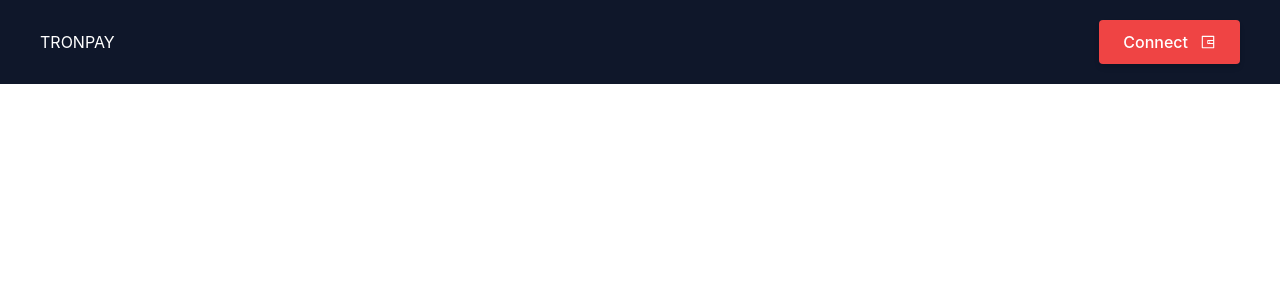
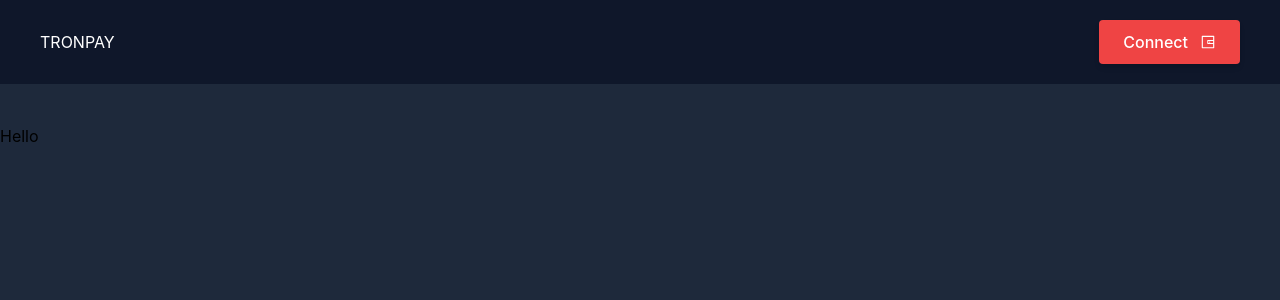
Before and after one commit to mum33n/tronpay, a React (Create React App) app in the folder frontend/: page / in a window 1280 px wide. Shown: the top 300 px of the page. Built offline with nearby package versions, Linux system fonts and the light colour scheme.

Commit message:
configured react router

```diff
--- a/frontend/package.json
+++ b/frontend/package.json
@@ -10,6 +10,7 @@
     "react": "^18.2.0",
     "react-dom": "^18.2.0",
     "react-icons": "^4.4.0",
+    "react-router-dom": "^6.3.0",
     "react-scripts": "5.0.1",
     "tailwind": "^4.0.0",
     "web-vitals": "^2.1.4"
--- a/frontend/src/App.js
+++ b/frontend/src/App.js
@@ -1,11 +1,19 @@
 import logo from "./logo.svg";
 import "./App.css";
 import Navbar from "./components/Navbar";
+import { Routes, Route } from "react-router-dom";
+import AppContainer from "./pages/AppContainer";
 
 function App() {
   return (
-    <div className="App">
-      <Navbar />
+    <div className="min-h-[100vh] w-[100vw] bg-slate-800">
+      <Routes>
+        <Route element={<AppContainer />}>
+          <Route path="/" element={<div>Hello</div>} />
+          <Route path="/pay" element={<div>Payment</div>} />
+        </Route>
+      </Routes>
+      {/* <Navbar /> */}
     </div>
   );
 }
--- a/frontend/src/index.js
+++ b/frontend/src/index.js
@@ -1,13 +1,16 @@
-import React from 'react';
-import ReactDOM from 'react-dom/client';
-import './index.css';
-import App from './App';
-import reportWebVitals from './reportWebVitals';
+import React from "react";
+import ReactDOM from "react-dom/client";
+import "./index.css";
+import App from "./App";
+import { BrowserRouter } from "react-router-dom";
+import reportWebVitals from "./reportWebVitals";
 
-const root = ReactDOM.createRoot(document.getElementById('root'));
+const root = ReactDOM.createRoot(document.getElementById("root"));
 root.render(
   <React.StrictMode>
-    <App />
+    <BrowserRouter>
+      <App />
+    </BrowserRouter>
   </React.StrictMode>
 );
 
--- /dev/null
+++ b/frontend/src/pages/AppContainer.js
@@ -0,0 +1,16 @@
+import React from "react";
+import { Outlet } from "react-router-dom";
+import Navbar from "../components/Navbar";
+
+function AppContainer() {
+  return (
+    <div>
+      <Navbar />
+      <div className="mt-10">
+        <Outlet />
+      </div>
+    </div>
+  );
+}
+
+export default AppContainer;
```
Also changed, not shown: 1 other file (tests, documents, lock files or other folders).
